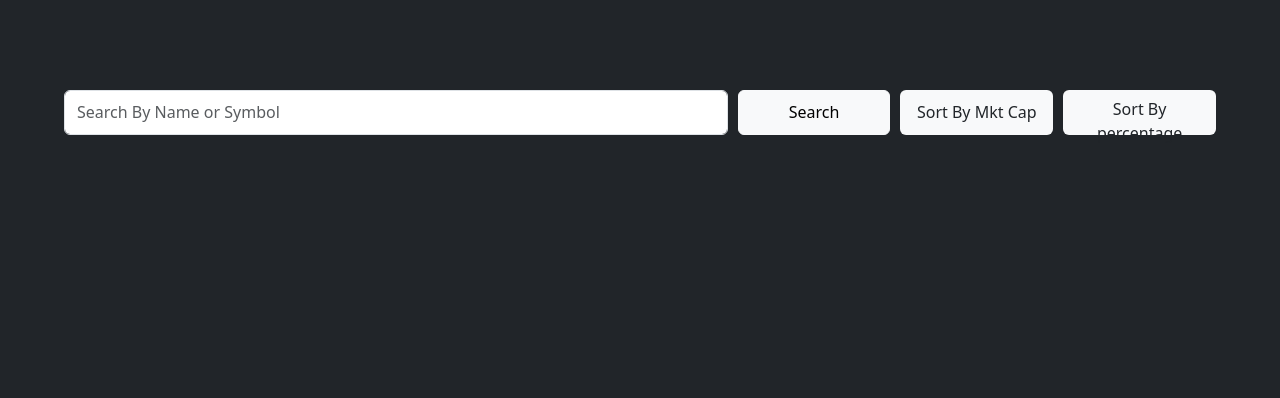
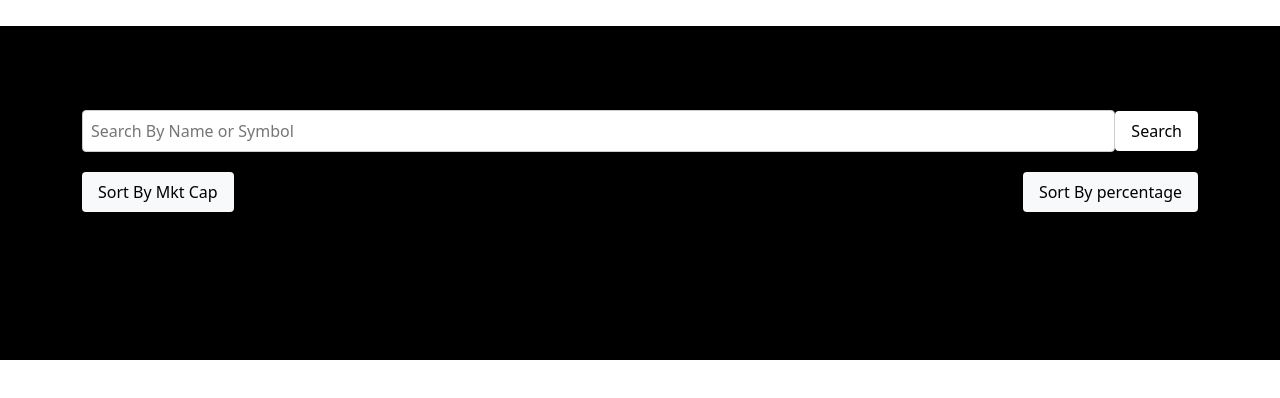
Before and after one commit to shubham1upadhyay/CryptoTable, a plain HTML site: page index.html in a window 1280 px wide. Drawn offline with nearby package versions, Linux system fonts and the light colour scheme; no server answers.

Commit message:
css code updated

```diff
--- a/index.html
+++ b/index.html
@@ -4,22 +4,29 @@
     <meta charset="UTF-8">
     <meta http-equiv="X-UA-Compatible" content="IE=edge">
     <meta name="viewport" content="width=device-width, initial-scale=1.0">
-    <title>Homepage</title>
+    <title>Crypto Table || Homepage</title>
     <link rel="stylesheet" href="makeup.css">
     <link rel="shortcut icon" href="resources/favicon.jpg?" type="image/x-icon">
      <link href="https://cdn.jsdelivr.net/npm/bootstrap@5.3.0-alpha3/dist/css/bootstrap.min.css" rel="stylesheet" integrity="sha384-KK94CHFLLe+nY2dmCWGMq91rCGa5gtU4mk92HdvYe+M/SXH301p5ILy+dN9+nJOZ" crossorigin="anonymous">
 </head>
-<body class="bg-dark">
+<body>
       <div class="parent">
-          <div class="form">
-          <input class="form-control" type="text" name="search" id="searchInput" placeholder="Search By Name or Symbol">
-          <button onclick="search()" class="sort_btn btn btn-light" id="search">Search</button>
-          <button onclick="sortByMktCap()" class="sort_btn btn bg-light">Sort By Mkt Cap</button>
+        <div class="container">
+          <div class="search-bar">
+            <input type="text" name="search" id="searchInput" placeholder="Search By Name or Symbol">
+            <button onclick="search()" class="sort_btn btn btn-light" id="search">Search</button>
+          </div>
+
+          <div class="button-group">
+            <button onclick="sortByMktCap()" class="sort_btn btn bg-light">Sort By Mkt Cap</button>
           <button onclick="sortByPercentage()" class="btn sort_btn bg-light">Sort By percentage</button>
           </div>
 
+
+
+
           <!-- table -->
-          <table id="cryptoTable" class="table text-light mt-5">
+          <table id="cryptoTable" class="table table-container text-light mt-5">
             <tbody id="tableBody">
             </tbody>
           </table>
--- a/makeup.css
+++ b/makeup.css
@@ -1,44 +1,67 @@
-.parent{width:100%;margin-top: 2%;padding:5%;}
-.form{
-    display:flex;
-    flex-wrap: nowrap;
-    justify-content: space-around;
-    flex-direction: row;
+body{
+   text-align: center;
 }
-input, button{
-    height:45px;
+.parent{
+    margin-top: 2%;
+    padding:5%;
+    background-color: black;
 }
-.sort_btn{
-    width:250px;
+.container{
+    max-width: 800px;
+    margin: 0 auto;
+    padding: 20px;
 }
-.btn{
-    margin-left:10px;
+
+.search-bar{
+    display: flex;
+    align-items: center;
+    justify-content: space-between;
+    margin-bottom: 20px;
 }
-@media screen and (max-width:250px) {
+.search-bar input{
+    flex-grow: 1;
+    padding: 8px;
+    border: 1px solid #ccc;
+    border-radius: 4px;
+}
+.search-bar button{
+    padding: 8px 16px;
+    background-color: white;
+    color: black;
+    border: none;
+    border-radius: 4px;
+    cursor: pointer;
+}
+.button-group{
+    display: flex;
+    justify-content: space-between;
+}
+.button-group button{
+    padding: 8px 16px;
+    background-color:black;
+    color: black;
+    border: none;
+    border-radius: 4px;
+    cursor: pointer;
+}
 
-   table{
-        /* width:100%; */
-        font-size: 8px;
-        margin-left:-20px;
-        text-align: left;
-    }
-    .form{
-        flex-direction: column;
-    }
-    .form button{
-        width:90%;
-        margin-left:0px;
-        height:30px;
-        font-size:10px;
-        margin-top:10px;
-    }
-    .form input{
-        width:100%;
-        font-size:10px;
-        height:30px;
-        margin-left:0px;
+.table-container{
+    overflow-x: auto;
+}
+td{
+    padding: 8px;
+    text-align: left;
+}
+
+  @media only screen and (max-width: 600px) {
+    table{
+      font-size: 9px;
+      margin-left: -35px;
     }
 }
-td{
-    text-align: left;
+.positive-value{
+    color: green!important;
 }
+.negative-value {
+    color: red!important;
+}
--- a/script.js
+++ b/script.js
@@ -30,13 +30,15 @@ function renderTable(data) {
   tableBody.innerHTML = '';
   data.forEach(crypto => {
     const row = document.createElement('tr');
+    const percentageChange = crypto.price_change_percentage_24h;
+    const percentageChanges = percentageChange >= 0 ? 'positive-value' : 'negative-value';
     row.innerHTML = `
     <td><img src="${crypto.image}" alt="${crypto.name}" width="30"></td>
     <td>${crypto.name}</td>
     <td>${crypto.symbol.toUpperCase()}</td>
     <td>$${crypto.current_price}</td>
     <td>$${crypto.total_volume}</td>
-    <td>${crypto.price_change_percentage_24h}%</td>
+    <td class="${percentageChanges}">${crypto.price_change_percentage_24h}%</td>
     <td>Mkt Cap: $${crypto.market_cap}</td>
     `;
     tableBody.appendChild(row);
```
